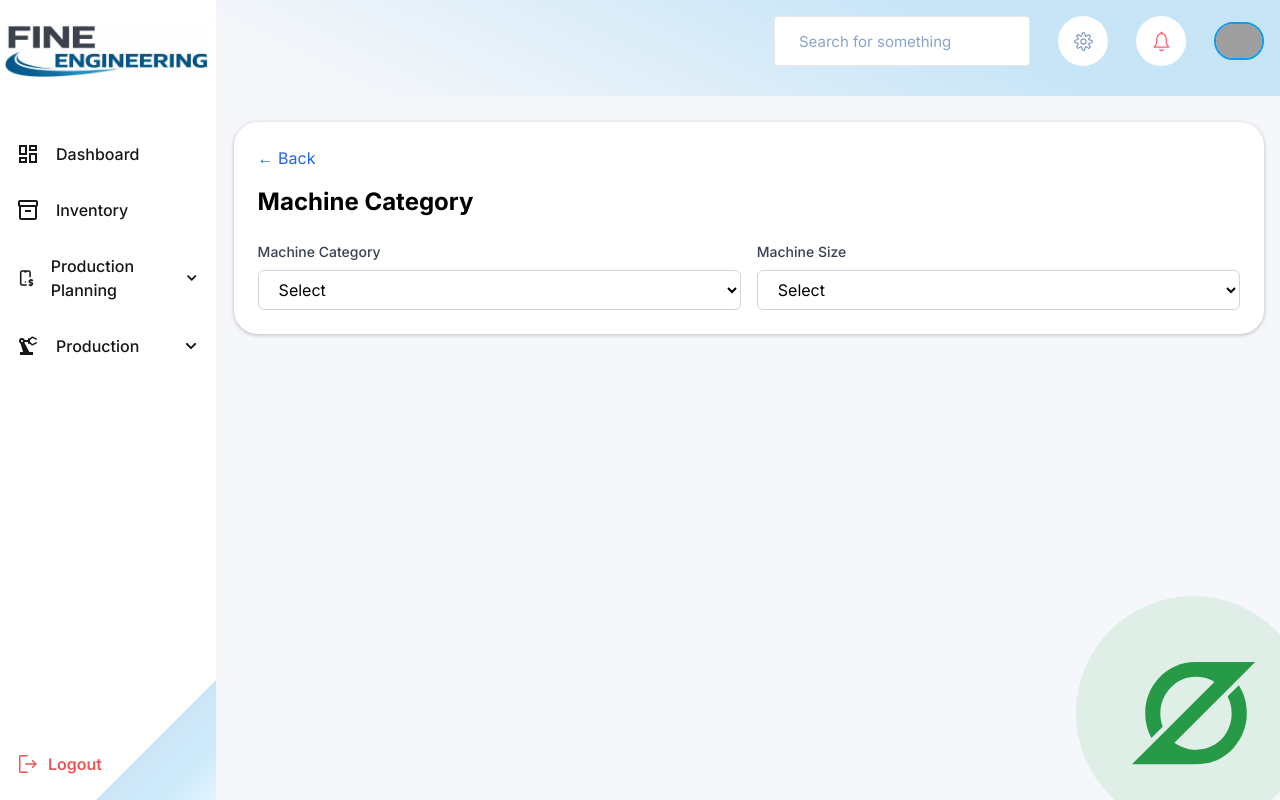
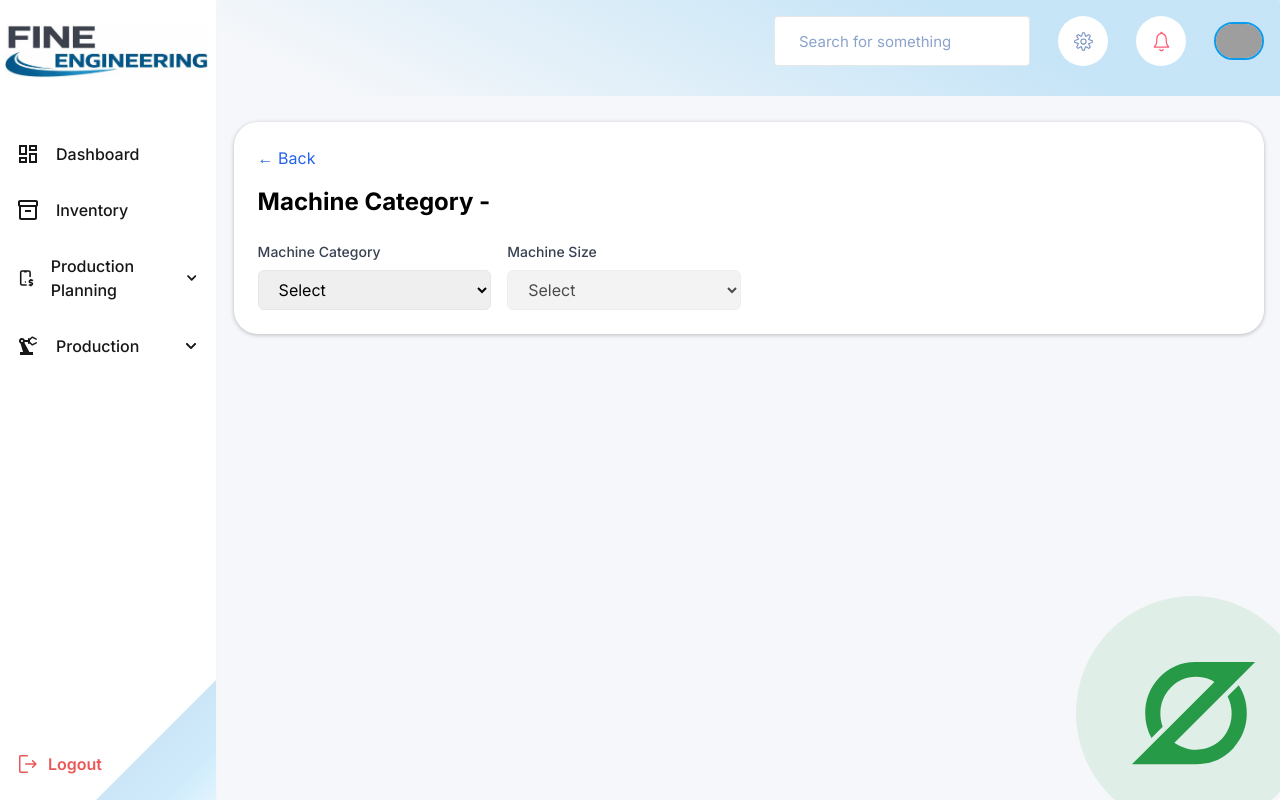
Before and after one commit to Wasiquekh/fine-engineering, a Next.js app: page /machine_category/1 in a window 1280 px wide. Built offline with nearby package versions, Linux system fonts and the light colour scheme; grey boxes are pictures that could not be loaded.

Commit message:
fixed layout of worker

```diff
--- a/app/machine_category/[jo_number]/page.tsx
+++ b/app/machine_category/[jo_number]/page.tsx
@@ -9,7 +9,8 @@ import Image from "next/image";
 export default function JoNumberPage() {
   const params = useParams();
   const router = useRouter();
-  const job_no = params.job_no;
+  const job_no = Array.isArray(params.job_no) ? params.job_no[0] : params.job_no;
+
   const [selectedOption, setSelectedOption] = useState("");
   const [machineSize, setMachineSize] = useState("");
   const [subSize, setSubSize] = useState("");
@@ -54,69 +55,42 @@ export default function JoNumberPage() {
 
   const getWorkerOptions = () => {
     if (selectedOption === "Lathe" && machineSize === "small") {
-      return [
-        "Naseem",
-        "Sanjay",
-        "Choto bhai",
-        "Ali bhai",
-        "Gufran bhai",
-        "Mahtab alam",
-        "Jamaluddeen",
-        "Javed bhai",
-        "Hasib shekh",
-      ].map((name) => ({ value: name, label: name }));
-    } else if (selectedOption === "Lathe" && machineSize === "medium") {
-      return [
-        "Shoakat ali",
-        "Mohd Jumriti anshari",
-        "Usman bhai",
-      ].map((name) => ({ value: name, label: name }));
-    } else if (selectedOption === "Lathe" && machineSize === "large") {
-      return [
-        "Partab",
-        "Mujeeb bhai",
-        "Rangi lala",
-        "Mahtab mota bhai",
-      ].map((name) => ({ value: name, label: name }));
-    }else if (selectedOption === "cnc" && machineSize === "small") {
-      return [
-        "Ramjan ali",
-        "Mustafa",
-        "Akramuddeen",
-        "Sufyan",
-      ].map((name) => ({ value: name, label: name }));
-    }else if (selectedOption === "cnc" && machineSize === "medium") {
-      return [
-        "Ziyaul mustafa",
-        "Mufeed alam",
-      ].map((name) => ({ value: name, label: name }));
-    }else if (selectedOption === "cnc" && machineSize === "large") {
-      return [
-        "Aqif khan",
-      ].map((name) => ({ value: name, label: name }));
+      return ["Naseem","Sanjay","Choto bhai","Ali bhai","Gufran bhai","Mahtab alam","Jamaluddeen","Javed bhai","Hasib shekh"];
     }
-    else if (selectedOption === "umc") {
-      return [
-        "Rajnish kumar",
-      ].map((name) => ({ value: name, label: name }));
+    if (selectedOption === "Lathe" && machineSize === "medium") {
+      return ["Shoakat ali","Mohd Jumriti anshari","Usman bhai"];
     }
-    else if (selectedOption === "Milling") {
-      return [
-        "Ramakanat",
-      ].map((name) => ({ value: name, label: name }));
+    if (selectedOption === "Lathe" && machineSize === "large") {
+      return ["Partab","Mujeeb bhai","Rangi lala","Mahtab mota bhai"];
     }
-    else if (selectedOption === "Drilling") {
-      return [
-        "Rahman",
-      ].map((name) => ({ value: name, label: name }));
+
+    if (selectedOption === "cnc" && machineSize === "small") {
+      return ["Ramjan ali","Mustafa","Akramuddeen","Sufyan"];
     }
+    if (selectedOption === "cnc" && machineSize === "medium") {
+      return ["Ziyaul mustafa","Mufeed alam"];
+    }
+    if (selectedOption === "cnc" && machineSize === "large") {
+      return ["Aqif khan"];
+    }
+
+    if (selectedOption === "umc") return ["Rajnish kumar"];
+    if (selectedOption === "Milling") return ["Ramakanat"];
+    if (selectedOption === "Drilling") return ["Rahman"];
+
     return [];
   };
+
+  const workerOptions = getWorkerOptions().map((name) => ({
+    value: name,
+    label: name,
+  }));
 
   return (
     <div className="flex justify-end min-h-screen">
       <LeftSideBar />
-      <div className="w-full md:w-[83%] bg-[#F5F7FA] min-h-[500px] rounded p-4 mt-0 relative">
+
+      <div className="w-full md:w-[83%] bg-[#F5F7FA] min-h-[500px] rounded p-4 relative">
         <div className="absolute bottom-0 right-0">
           <Image
             src="/images/sideDesign.svg"
@@ -126,19 +100,26 @@ export default function JoNumberPage() {
             className="w-full h-full"
           />
         </div>
+
         <DesktopHeader />
-        <div className="rounded-3xl shadow-lastTransaction bg-white px-1 py-6 md:p-6 relative">
+
+        <div className="rounded-3xl shadow-lastTransaction bg-white px-4 py-6 md:p-6 relative">
           <button
             onClick={() => router.back()}
             className="text-blue-600 hover:underline mb-4"
           >
-            &larr; Back
+            ← Back
           </button>
 
-          <h1 className="text-2xl font-bold mb-6">Machine Category {job_no}</h1>
+          <h1 className="text-2xl font-bold mb-6">
+            Machine Category - {job_no}
+          </h1>
 
-          <div className="flex flex-col md:flex-row gap-4 w-full max-w-6xl">
-            <div className="w-full md:flex-1">
+          {/* ✅ GRID LAYOUT FIX */}
+          <div className="grid grid-cols-1 md:grid-cols-4 gap-4 w-full max-w-full">
+
+            {/* Machine Category */}
+            <div className="col-span-1">
               <label className="block text-sm font-medium text-gray-700 mb-2">
                 Machine Category
               </label>
@@ -147,19 +128,16 @@ export default function JoNumberPage() {
                 onChange={(e) => {
                   const val = e.target.value;
                   setSelectedOption(val);
-                  if (val === "umc") {
-                    setMachineSize("FVMC01");
-                  } else if (val === "Milling") {
-                    setMachineSize("FML01");
-                  } else if (val === "Drilling") {
-                    setMachineSize("FDL01");
-                  } else {
-                    setMachineSize("");
-                  }
+
+                  if (val === "umc") setMachineSize("FVMC01");
+                  else if (val === "Milling") setMachineSize("FML01");
+                  else if (val === "Drilling") setMachineSize("FDL01");
+                  else setMachineSize("");
+
                   setSubSize("");
                   setWorker("");
                 }}
-                className="w-full px-4 py-2 border border-gray-300 rounded-md focus:outline-none focus:ring-2 focus:ring-blue-500 bg-white"
+                className="w-full px-4 py-2 border rounded-md"
               >
                 <option value="">Select</option>
                 <option value="Lathe">Lathe</option>
@@ -170,7 +148,8 @@ export default function JoNumberPage() {
               </select>
             </div>
 
-            <div className="w-full md:flex-1">
+            {/* Machine Size */}
+            <div className="col-span-1">
               <label className="block text-sm font-medium text-gray-700 mb-2">
                 Machine Size
               </label>
@@ -181,50 +160,60 @@ export default function JoNumberPage() {
                   setSubSize("");
                   setWorker("");
                 }}
-                className="w-full px-4 py-2 border border-gray-300 rounded-md focus:outline-none focus:ring-2 focus:ring-blue-500 bg-white"
+                className="w-full px-4 py-2 border rounded-md"
+                disabled={!selectedOption}
               >
                 <option value="">Select</option>
-                {getSizeOptions().map((option) => (
-                  <option key={option.value} value={option.value}>{option.label}</option>
+                {getSizeOptions().map((o) => (
+                  <option key={o.value} value={o.value}>
+                    {o.label}
+                  </option>
                 ))}
               </select>
             </div>
 
+            {/* Machine Type */}
             {(machineSize === "small" || machineSize === "medium" || machineSize === "large") && (
-              <div className="w-full md:flex-1">
+              <div className="col-span-1">
                 <label className="block text-sm font-medium text-gray-700 mb-2 capitalize">
                   {machineSize} Machine Type
                 </label>
                 <select
                   value={subSize}
                   onChange={(e) => setSubSize(e.target.value)}
-                  className="w-full px-4 py-2 border border-gray-300 rounded-md focus:outline-none focus:ring-2 focus:ring-blue-500 bg-white"
+                  className="w-full px-4 py-2 border rounded-md"
                 >
                   <option value="">Select</option>
-                  {getSubSizeOptions().map((option) => (
-                    <option key={option.value} value={option.value}>{option.label}</option>
+                  {getSubSizeOptions().map((o) => (
+                    <option key={o.value} value={o.value}>
+                      {o.label}
+                    </option>
                   ))}
                 </select>
               </div>
             )}
 
-            {getWorkerOptions().length > 0 && (
-              <div className="w-full md:flex-1">
+            {/* Worker */}
+            {workerOptions.length > 0 && (
+              <div className="col-span-1">
                 <label className="block text-sm font-medium text-gray-700 mb-2">
                   Worker
                 </label>
                 <select
                   value={worker}
                   onChange={(e) => setWorker(e.target.value)}
-                  className="w-full px-4 py-2 border border-gray-300 rounded-md focus:outline-none focus:ring-2 focus:ring-blue-500 bg-white"
+                  className="w-full px-4 py-2 border rounded-md"
                 >
                   <option value="">Select</option>
-                  {getWorkerOptions().map((option) => (
-                    <option key={option.value} value={option.value}>{option.label}</option>
+                  {workerOptions.map((o) => (
+                    <option key={o.value} value={o.value}>
+                      {o.label}
+                    </option>
                   ))}
                 </select>
               </div>
             )}
+
           </div>
         </div>
       </div>
```
